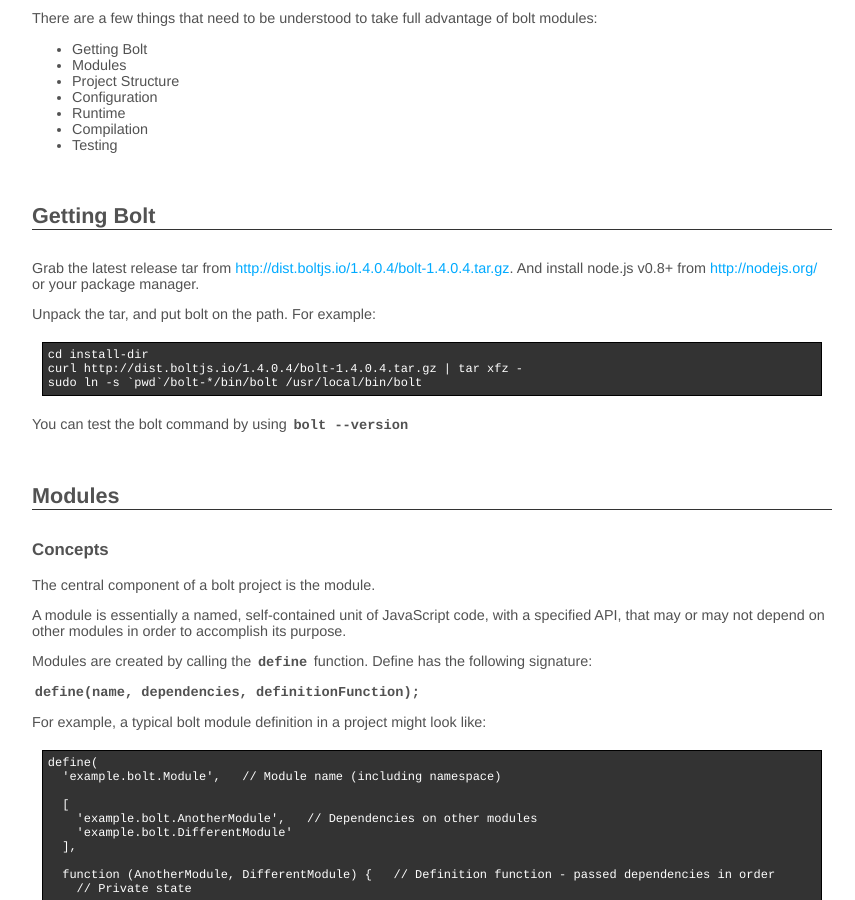
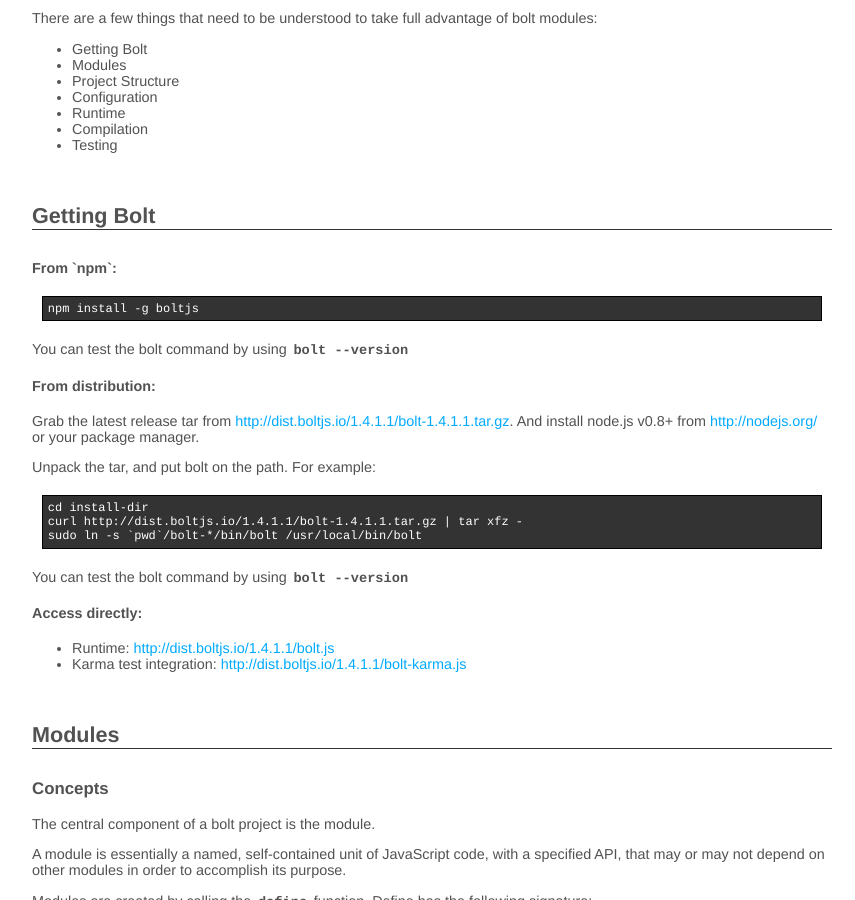
Before and after one commit to boltjs/boltjs.io, a Jekyll site: the page index.html, which Jekyll copies as it is, in a window 1280 px wide and 900 px high, scrolled down 196 px. Shown: the whole window, without its empty margins (208-1063 px from the left). Built offline with Jekyll 4.4.1, drawn with Linux system fonts in a browser that asks for light colours.

Commit message:
Updated release version.

```diff
--- a/index.html
+++ b/index.html
@@ -31,22 +31,51 @@
 
     <h2>Getting Bolt</h2>
 
+
+    <h4>
+      From `npm`:
+    </h4>
+
+    <pre>
+npm install -g boltjs
+</pre>
+
     <p>
-      Grab the latest release tar from <a href="http://dist.boltjs.io/1.4.0.4/bolt-1.4.0.4.tar.gz">http://dist.boltjs.io/1.4.0.4/bolt-1.4.0.4.tar.gz</a>. And install node.js v0.8+ from
+      You can test the bolt command by using <code>bolt --version</code>
+    </p>
+
+
+
+    <h4>
+      From distribution:
+    </h4>
+
+    <p>
+      Grab the latest release tar from <a href="http://dist.boltjs.io/1.4.1.1/bolt-1.4.1.1.tar.gz">http://dist.boltjs.io/1.4.1.1/bolt-1.4.1.1.tar.gz</a>. And install node.js v0.8+ from
       <a href="http://nodejs.org/#download">http://nodejs.org/</a> or your package manager.
     </p>
 
     <p>
       Unpack the tar, and put bolt on the path. For example:
+</p>
     <pre>
 cd install-dir
-curl http://dist.boltjs.io/1.4.0.4/bolt-1.4.0.4.tar.gz | tar xfz -
+curl http://dist.boltjs.io/1.4.1.1/bolt-1.4.1.1.tar.gz | tar xfz -
 sudo ln -s `pwd`/bolt-*/bin/bolt /usr/local/bin/bolt
 </pre>
 
     <p>
       You can test the bolt command by using <code>bolt --version</code>
     </p>
+
+    <h4>
+      Access directly:
+    </h4>
+
+    <ul>
+      <li>Runtime: <a href="http://dist.boltjs.io/1.4.1.1/bolt.js">http://dist.boltjs.io/1.4.1.1/bolt.js</a></li>
+      <li>Karma test integration: <a href="http://dist.boltjs.io/1.4.1.1/bolt-karma.js">http://dist.boltjs.io/1.4.1.1/bolt-karma.js</a></li>
+    </ul>
 
     <h2>Modules</h2>
 
```
